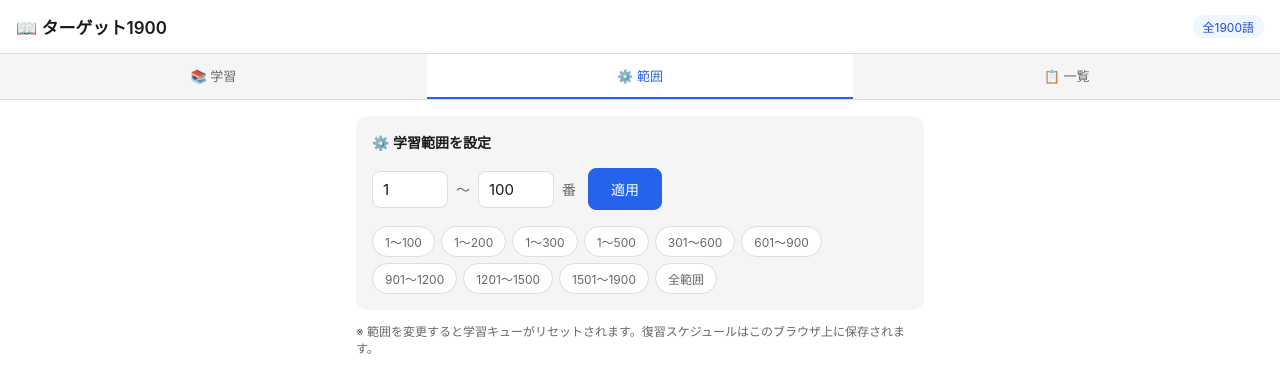
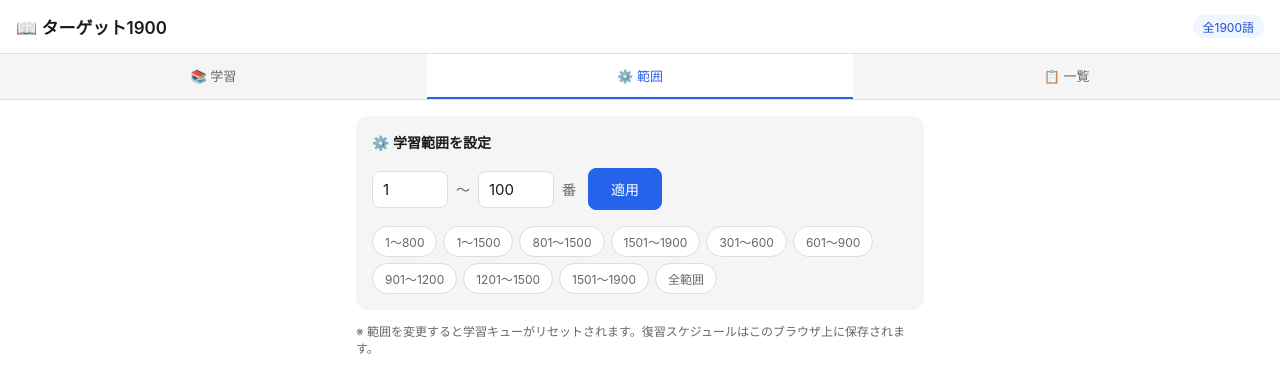
Before and after one commit to okadayos/target1900, a plain HTML site: page index.html in a window 1280 px wide. Both pictures are taken after a click on the button "⚙️ 範囲". Drawn offline with Linux system fonts and the light colour scheme.

Commit message:
Update range buttons and dueToday function logic

```diff
--- a/index.html
+++ b/index.html
@@ -349,10 +349,10 @@
       <button class="btn primary" onclick="applyRange()">適用</button>
     </div>
     <div class="quick-btns">
-      <button class="qb" onclick="setRange(1,100)">1〜100</button>
-      <button class="qb" onclick="setRange(1,200)">1〜200</button>
-      <button class="qb" onclick="setRange(1,300)">1〜300</button>
-      <button class="qb" onclick="setRange(1,500)">1〜500</button>
+      <button class="qb" onclick="setRange(1,800)">1〜800</button>
+      <button class="qb" onclick="setRange(1,1500)">1〜1500</button>
+      <button class="qb" onclick="setRange(801,1500)">801〜1500</button>
+      <button class="qb" onclick="setRange(1501,1900)">1501〜1900</button>
       <button class="qb" onclick="setRange(301,600)">301〜600</button>
       <button class="qb" onclick="setRange(601,900)">601〜900</button>
       <button class="qb" onclick="setRange(901,1200)">901〜1200</button>
@@ -405,7 +405,8 @@
   return {interval:ni, rep:nr, ef:nef, due:NOW+ni*86400000, isNew:false};
 }
 
-function dueToday(id) { return getCard(id).due <= NOW + 3600000; }
+
+function dueToday(id) { return getCard(id).due <= NOW + 14400000; }
 function inRange(id)   { return id >= rangeFrom && id <= rangeTo; }
 function fmtDue(due)   {
   const d = Math.round((due-NOW)/86400000);
```
